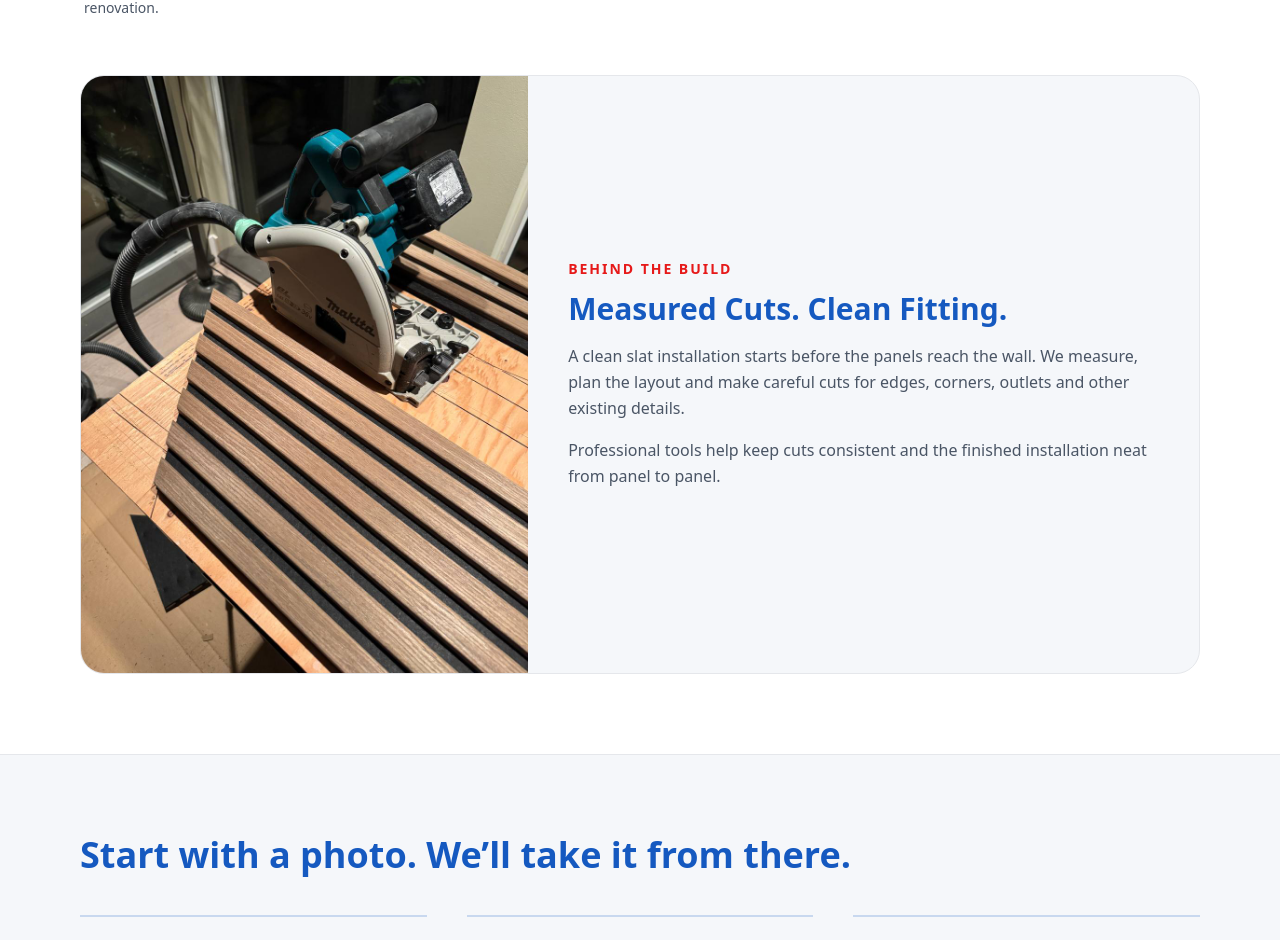
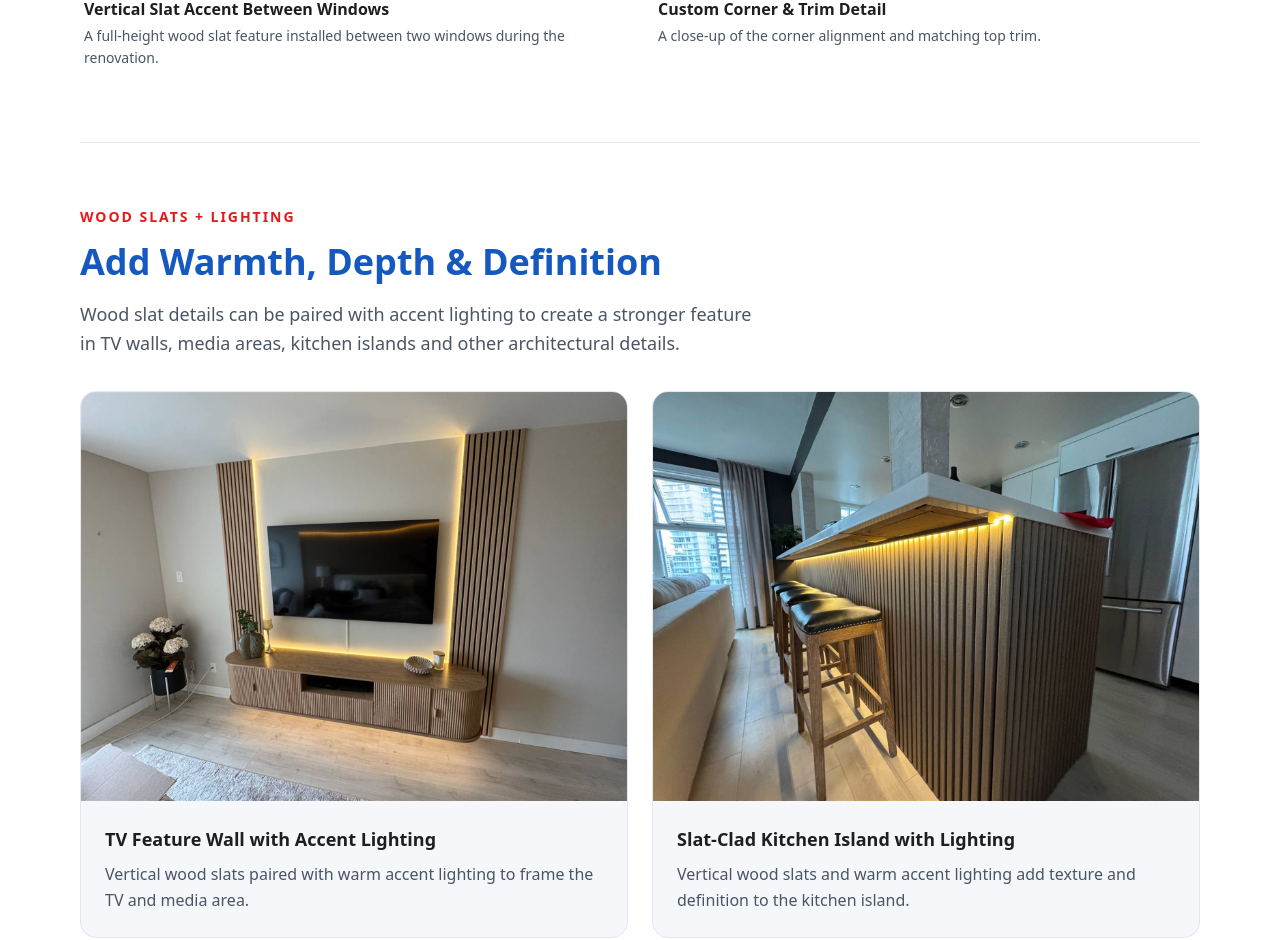
Before and after one commit to stepaEliz/fixeh-website, a React (Vite) app: page /wood-slat-wall-installation in a window 1280 px wide. Shown: the part 3035-3975 px from the top of the page. Built offline with nearby package versions, Linux system fonts and the light colour scheme.

Commit message:
Add accent lighting examples to wood slat service

```diff
--- a/src/data/seo.ts
+++ b/src/data/seo.ts
@@ -1,4 +1,4 @@
-import { WOOD_SLAT_PATH, woodSlatPhotos } from "./woodSlat";
+import { WOOD_SLAT_PATH, woodSlatPhotos, woodSlatLightingPhotos, } from "./woodSlat";
 
 export const SITE_URL = "https://fixeh.ca";
 
@@ -53,13 +53,15 @@ export function getPageSchema(pathname: string) {
         {
           "@type": "Service", "@id": `${seo.canonicalUrl}#service`,
           name: "Wood Slat & Feature Wall Installation", url: seo.canonicalUrl, description: seo.description,
-          serviceType: ["Wood Slat Wall Panel Installation", "Decorative Wood Slat Panels", "Acoustic Slat Panel Installation", "Feature and Accent Wall Installation", "TV and Media Walls with Wood Slats", "Column and Small Accent Panel Installation"],
+          serviceType: ["Wood Slat Wall Panel Installation", "Decorative Wood Slat Panels", "Acoustic Slat Panel Installation", "Feature and Accent Wall Installation", "TV and Media Walls with Wood Slats and Accent Lighting", "Column and Small Accent Panel Installation"],
           provider,
           areaServed: [
             { "@type": "AdministrativeArea", name: "Metro Vancouver, BC" },
             { "@type": "AdministrativeArea", name: "Lower Mainland, BC" },
           ],
-          image: woodSlatPhotos.map((photo) => `${SITE_URL}${photo.src}`),
+          image: [...woodSlatPhotos, ...woodSlatLightingPhotos].map(
+            (photo) => `${SITE_URL}${photo.src}`
+          ),
         },
         {
           "@type": "WebPage", "@id": `${seo.canonicalUrl}#webpage`, url: seo.canonicalUrl,
--- a/src/data/woodSlat.ts
+++ b/src/data/woodSlat.ts
@@ -42,6 +42,27 @@ export const woodSlatProcessPhoto = {
   alt: "Wood slat panels being cut with professional tools during a FixEh installation",
 } as const;
 
+export const woodSlatLightingPhotos = [
+  {
+    src: "/work/wood-slat/slat-tv-feature-wall-lighting.jpg",
+    width: 1600,
+    height: 1200,
+    alt: "Wood slat TV feature wall with warm accent lighting by FixEh",
+    title: "TV Feature Wall with Accent Lighting",
+    caption:
+      "Vertical wood slats paired with warm accent lighting to frame the TV and media area.",
+  },
+  {
+    src: "/work/wood-slat/slat-kitchen-island-lighting.jpg",
+    width: 1600,
+    height: 1200,
+    alt: "Wood slat kitchen island with warm accent lighting detail by FixEh",
+    title: "Slat-Clad Kitchen Island with Lighting",
+    caption:
+      "Vertical wood slats and warm accent lighting add texture and definition to the kitchen island.",
+  },
+] as const;
+
 export const woodSlatFaqs = [
   {
     question: "How much does wood slat wall installation cost?",
@@ -64,6 +85,10 @@ export const woodSlatFaqs = [
     answer: "Yes. A narrow wall, entryway, column or staircase accent can be a project on its own. Send us a photo of the area and the look you have in mind.",
   },
   {
+    question: "Can wood slat panels be combined with accent lighting?",
+    answer: "Yes. Wood slat layouts can be planned around accent lighting for TV walls, feature areas and other architectural details. If new wiring or electrical connections are required, that portion of the work may need to be completed by a qualified electrician.",
+  },
+  {
     question: "Where do you offer feature wall installation?",
     answer: "FixEh serves Metro Vancouver and the Lower Mainland, including Vancouver, Surrey, White Rock, Delta, Langley, Richmond, Burnaby, New Westminster and Coquitlam. Include your city when you get in touch so we can confirm availability for your project.",
   },
--- a/src/pages/WoodSlatInstallation.tsx
+++ b/src/pages/WoodSlatInstallation.tsx
@@ -2,14 +2,14 @@ import { Link } from "react-router-dom";
 import { ArrowDown, ArrowRight, Check, Mail, MessageSquare, Phone } from "lucide-react";
 import Container from "../components/Container";
 import ProjectGallery from "../components/ProjectGallery";
-import { woodSlatFaqs, woodSlatPhotos, woodSlatProcessPhoto } from "../data/woodSlat";
+import { woodSlatFaqs, woodSlatPhotos, woodSlatProcessPhoto, woodSlatLightingPhotos } from "../data/woodSlat";
 import AnimatedSection from "../components/AnimatedSection";
 
 const services = [
   { number: "01", title: "Wood slat wall panels", text: "A full wall or a carefully placed section. We install decorative wood slat panels with a consistent layout, aligned seams and a neat finish at the edges." },
   { number: "02", title: "Acoustic slat panels", text: "Installation of panels designed with acoustic backing, following the chosen product’s fixing and backing requirements. We confirm the panel type and installation method with you first." },
   { number: "03", title: "Feature & accent walls", text: "Give a living room, bedroom, entryway or office a point of interest. We help work out where the panels start, stop and meet the rest of the room." },
-  { number: "04", title: "TV & media walls", text: "Wood slats fitted into your TV or media wall layout, with the screen position, existing outlets and access points planned before cutting begins." },
+  { number: "04", title: "TV, media walls & accent lighting", text: "Wood slats can be integrated into TV and media wall layouts with accent lighting. We plan panel spacing and finishing around existing features; electrical work is handled by a qualified electrician where required." },
   { number: "05", title: "Columns & smaller accents", text: "Wrap a column, frame a stairway or add texture to a narrow wall. Smaller areas deserve the same care with alignment, corners and finishing." },
   { number: "06", title: "Cutting, fitting & trim", text: "Measured cuts around existing outlets, switches, corners and trim. We plan the details so panels work with the features already in your space." },
 ];
@@ -94,7 +94,60 @@ export default function WoodSlatInstallation() {
             </p>
           </div>
           <ProjectGallery />
-          <div className="mt-12 grid overflow-hidden rounded-3xl border border-gray-200 bg-brandLight md:grid-cols-[0.8fr_1.2fr]">
+
+          <div className="mt-16 border-t border-gray-200 pt-16">
+            <div className="max-w-3xl">
+              <p className="text-sm font-semibold uppercase tracking-[0.14em] text-brandRed">
+                Wood slats + lighting
+              </p>
+
+              <h3 className="mt-3 text-3xl font-bold leading-tight text-brandBlue md:text-4xl">
+                Add Warmth, Depth & Definition
+              </h3>
+
+              <p className="mt-4 max-w-2xl text-lg leading-relaxed text-gray-600">
+                Wood slat details can be paired with accent lighting to create a stronger
+                feature in TV walls, media areas, kitchen islands and other architectural
+                details.
+              </p>
+            </div>
+
+            <div className="mt-8 grid gap-6 md:grid-cols-2">
+              {woodSlatLightingPhotos.map((photo) => (
+                <figure
+                  key={photo.src}
+                  className="overflow-hidden rounded-2xl border border-gray-200 bg-brandLight"
+                >
+                  <img
+                    src={photo.src}
+                    alt={photo.alt}
+                    width={photo.width}
+                    height={photo.height}
+                    loading="lazy"
+                    decoding="async"
+                    className="aspect-[4/3] w-full object-cover"
+                  />
+
+                  <figcaption className="p-6">
+                    <h4 className="text-lg font-semibold text-brandDark">
+                      {photo.title}
+                    </h4>
+
+                    <p className="mt-2 leading-relaxed text-gray-600">
+                      {photo.caption}
+                    </p>
+                  </figcaption>
+                </figure>
+              ))}
+            </div>
+
+            <p className="mt-5 max-w-3xl text-sm leading-relaxed text-gray-500">
+              Accent lighting can be incorporated into the overall design. New wiring or
+              electrical connections may require a qualified electrician.
+            </p>
+          </div>
+
+          <div className="mt-16 grid overflow-hidden rounded-3xl border border-gray-200 bg-brandLight md:grid-cols-[0.8fr_1.2fr]">
             <img
               src={woodSlatProcessPhoto.src}
               alt={woodSlatProcessPhoto.alt}
```
Also changed, not shown: public/work/wood-slat/slat-kitchen-island-lighting.jpg (added), public/work/wood-slat/slat-tv-feature-wall-lighting.jpg (added). Lines whose indentation alone changed are shown as unchanged.
